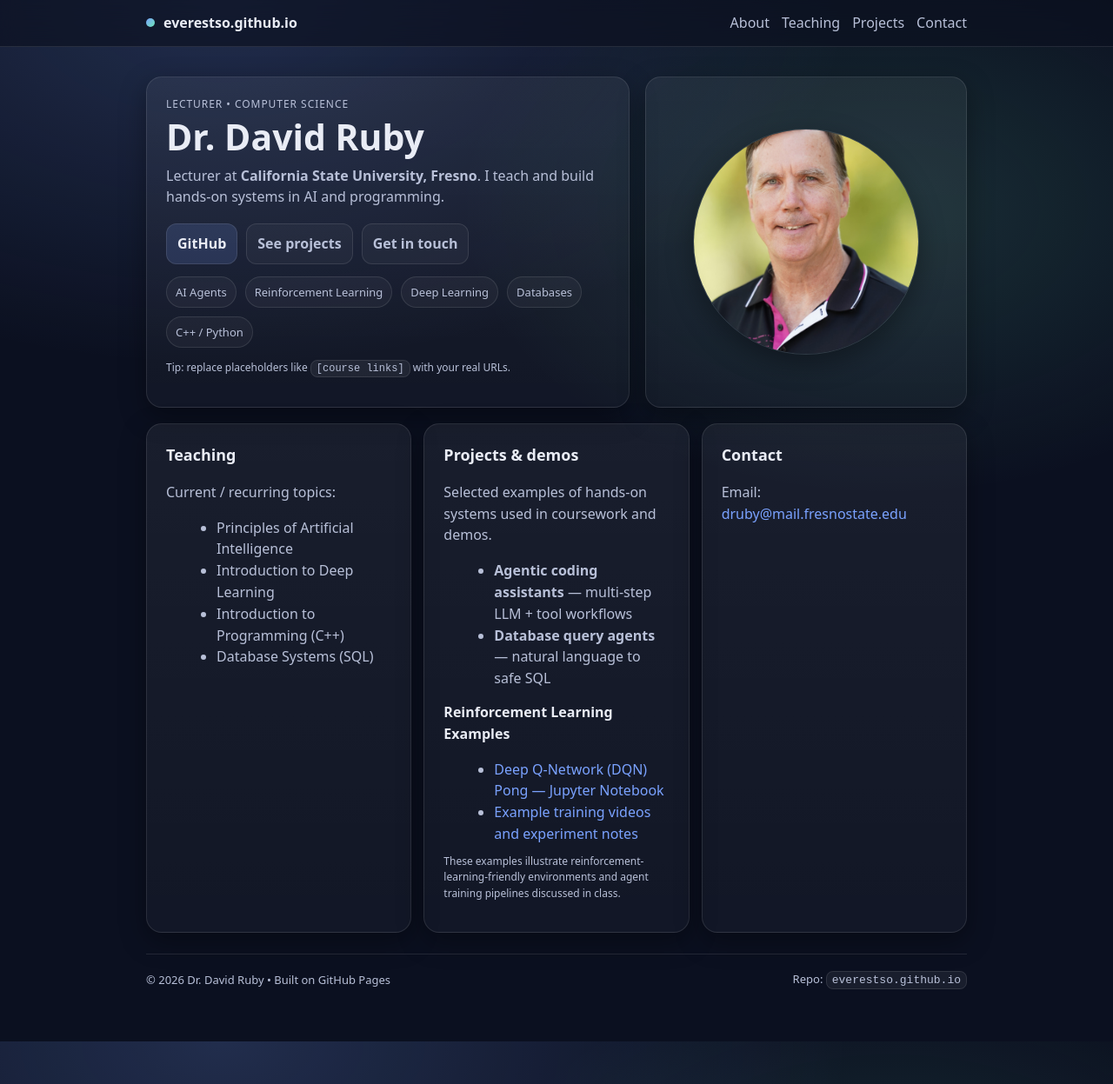
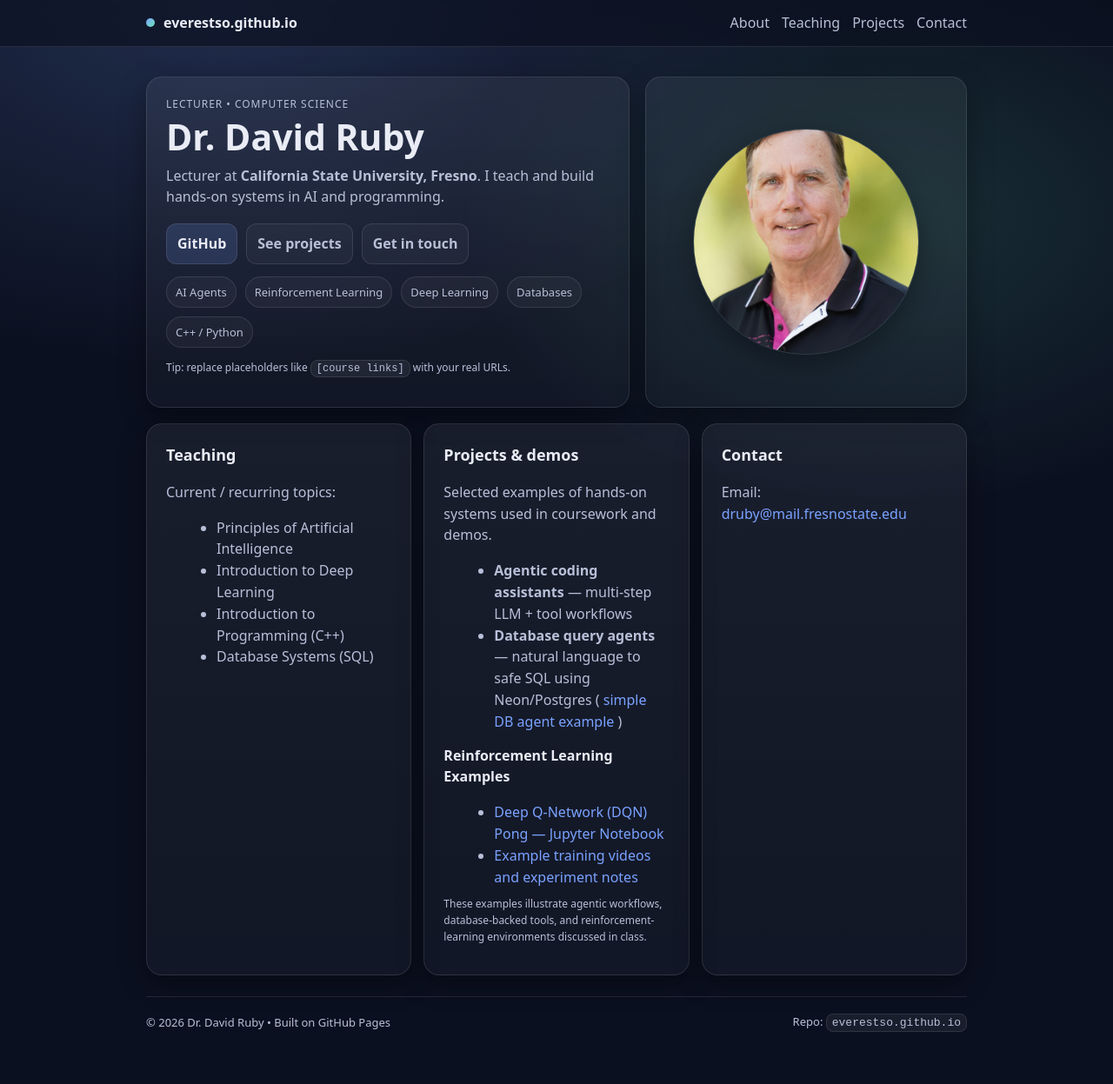
Before and after one commit to everestso/everestso.github.io, a Jekyll site: the page index.html, which Jekyll copies as it is, in a window 1280 px wide and 1247 px high. Shown: the whole window at 87% size. Built offline with Jekyll 4.4.1, drawn with Linux system fonts in a browser that asks for light colours.

Commit message:
Enhance projects section with details and links
Updated the projects section to include links and improved descriptions.

```diff
--- a/index.html
+++ b/index.html
@@ -364,6 +364,11 @@
         </ul>
       </div>
 
+<!-- ============================================================
+     PROJECTS & DEMOS
+     This section highlights example agent systems used in class,
+     including Database Agents (Neon/Postgres) and RL examples.
+     ============================================================ -->
 <div class="card" id="projects">
   <h2>Projects & demos</h2>
 
@@ -372,8 +377,16 @@
   </p>
 
   <ul>
-    <li><strong>Agentic coding assistants</strong> — multi-step LLM + tool workflows</li>
-    <li><strong>Database query agents</strong> — natural language to safe SQL</li>
+    <li>
+      <strong>Agentic coding assistants</strong> — multi-step LLM + tool workflows
+    </li>
+    <li>
+      <strong>Database query agents</strong> — natural language to safe SQL using Neon/Postgres
+      (<a href="https://github.com/everestso/summer25/blob/main/LLM1b_DBAgent.ipynb"
+          target="_blank" rel="noreferrer">
+        simple DB agent example
+      </a>)
+    </li>
   </ul>
 
   <h3 style="margin-top:14px; font-size:16px;">Reinforcement Learning Examples</h3>
@@ -393,8 +406,8 @@
   </ul>
 
   <p class="note" style="margin-top:10px;">
-    These examples illustrate reinforcement-learning-friendly environments
-    and agent training pipelines discussed in class.
+    These examples illustrate agentic workflows, database-backed tools,
+    and reinforcement-learning environments discussed in class.
   </p>
 </div>
 
```
